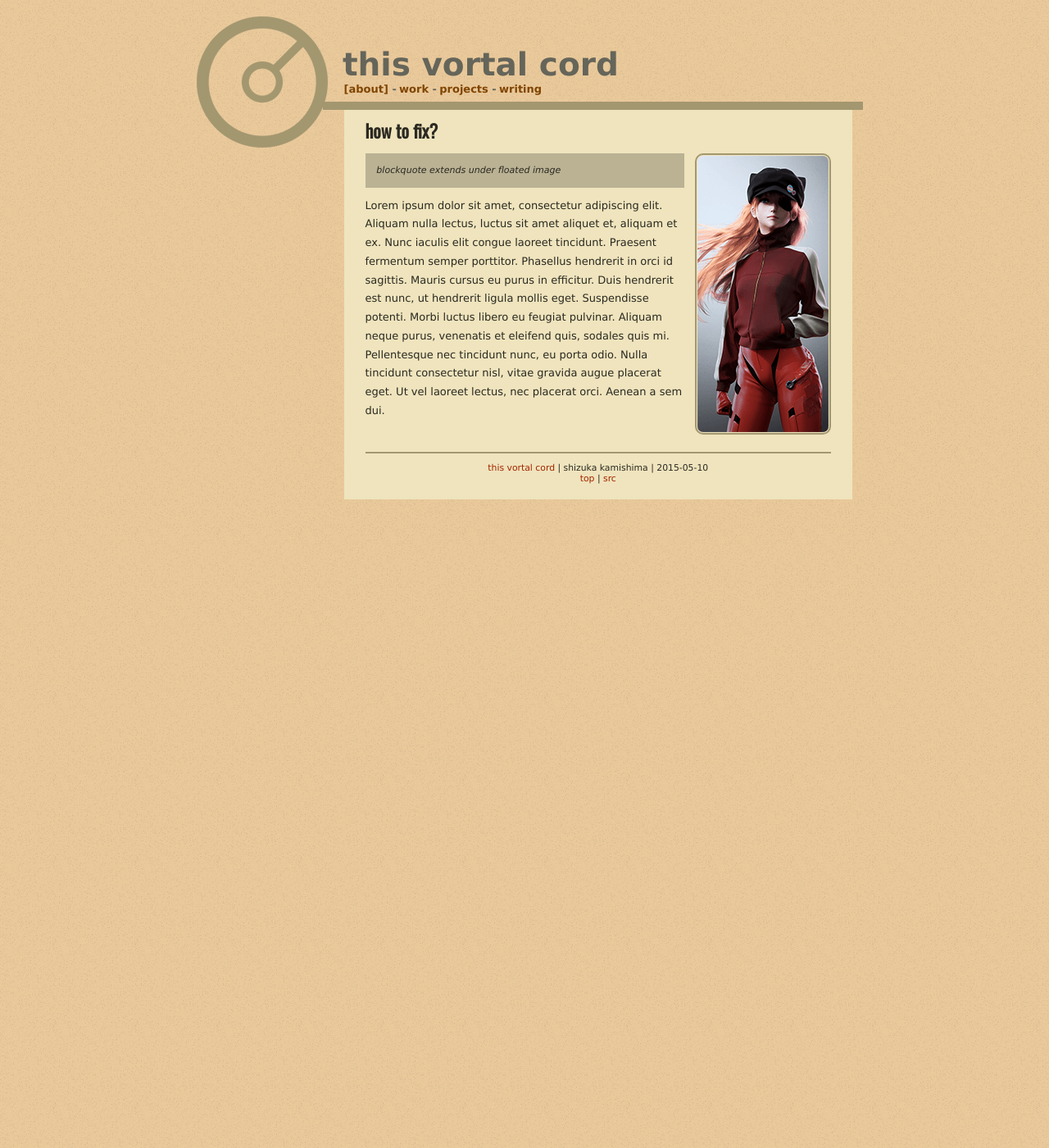
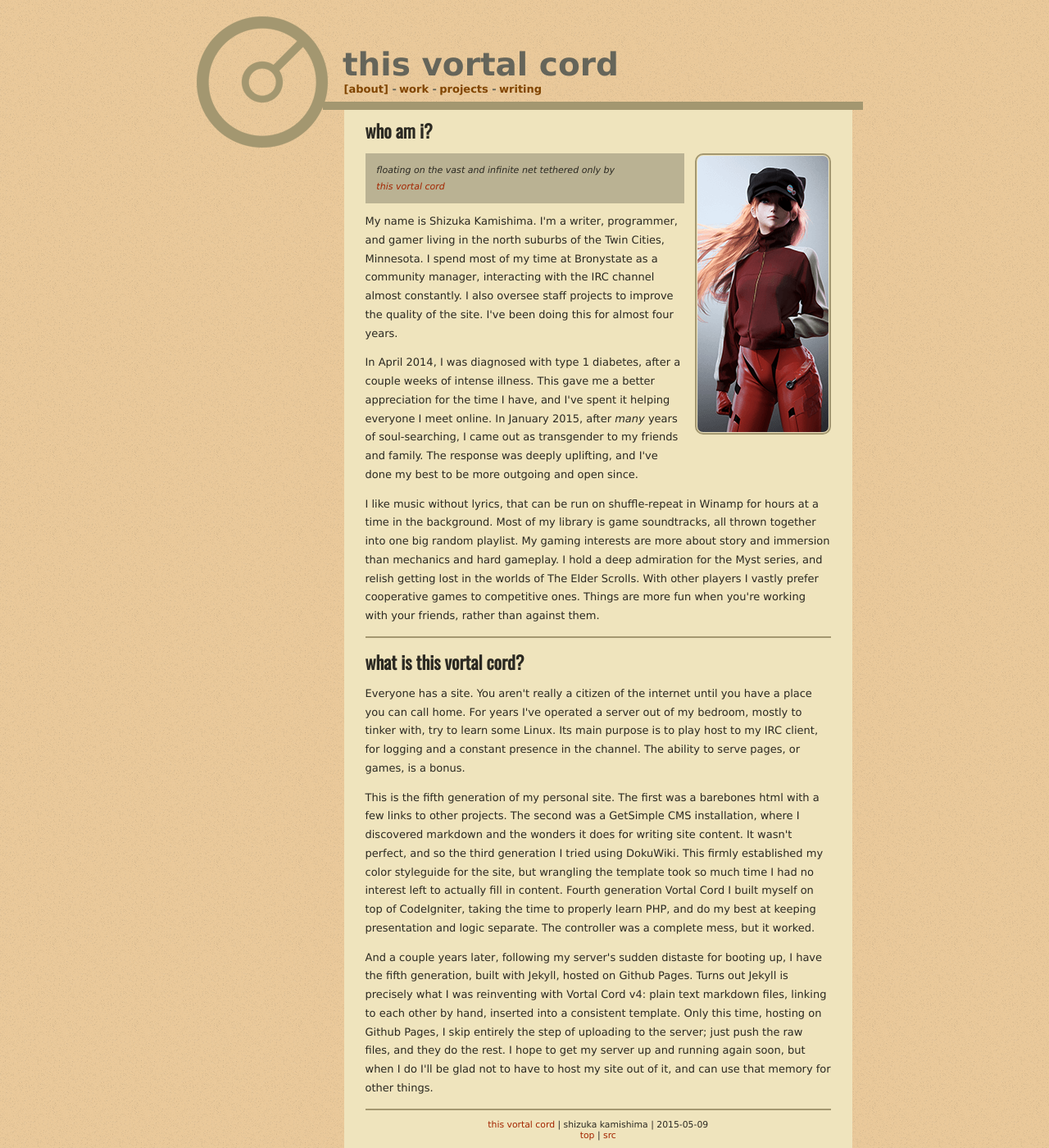
Before and after one commit to shizuka/shizuka.github.io, a Jekyll site: the page built from about/index.md, in a window 1280 px wide and 1400 px high. Shown: the whole window at 82% size. Built offline with Jekyll 4.4.1, drawn with Linux system fonts in a browser that asks for light colours; some web fonts are replaced.

Commit message:
content update
/about/
/about/vortspeech

```diff
--- a/about/index.md
+++ b/about/index.md
@@ -1,13 +1,66 @@
 ---
-title: about
+title: about this vortal cord
 layout: index
+date: 2015-05-09
 ---
 
-# how to fix?
+# who am i?
 
 ![Avatar of Asuka Langley I use everywhere](asu_real_tall_w160.png)
 {: .floatright}
 
-> blockquote extends under floated image
+> floating on the vast and infinite net
+> tethered only by [this vortal cord](vortspeech.html)
 
-Lorem ipsum dolor sit amet, consectetur adipiscing elit. Aliquam nulla lectus, luctus sit amet aliquet et, aliquam et ex. Nunc iaculis elit congue laoreet tincidunt. Praesent fermentum semper porttitor. Phasellus hendrerit in orci id sagittis. Mauris cursus eu purus in efficitur. Duis hendrerit est nunc, ut hendrerit ligula mollis eget. Suspendisse potenti. Morbi luctus libero eu feugiat pulvinar. Aliquam neque purus, venenatis et eleifend quis, sodales quis mi. Pellentesque nec tincidunt nunc, eu porta odio. Nulla tincidunt consectetur nisl, vitae gravida augue placerat eget. Ut vel laoreet lectus, nec placerat orci. Aenean a sem dui.
+My name is Shizuka Kamishima. I'm a writer, programmer, and gamer living in
+the north suburbs of the Twin Cities, Minnesota. I spend most of my time
+at Bronystate as a community manager, interacting with the IRC channel
+almost constantly. I also oversee staff projects to improve the quality of
+the site. I've been doing this for almost four years.
+
+In April 2014, I was diagnosed with type 1 diabetes, after a couple weeks
+of intense illness. This gave me a better appreciation for the time I have,
+and I've spent it helping everyone I meet online. In January 2015, after
+*many* years of soul-searching, I came out as transgender to my friends and
+family. The response was deeply uplifting, and I've done my best to be
+more outgoing and open since.
+
+I like music without lyrics, that can be run on shuffle-repeat in Winamp
+for hours at a time in the background. Most of my library is game
+soundtracks, all thrown together into one big random playlist. My gaming
+interests are more about story and immersion than mechanics and hard
+gameplay. I hold a deep admiration for the Myst series, and relish getting
+lost in the worlds of The Elder Scrolls. With other players I vastly prefer
+cooperative games to competitive ones. Things are more fun when you're
+working with your friends, rather than against them.
+
+-----
+
+# what is this vortal cord?
+
+Everyone has a site. You aren't really a citizen of the internet until you
+have a place you can call home. For years I've operated a server out of my
+bedroom, mostly to tinker with, try to learn some Linux. Its main purpose
+is to play host to my IRC client, for logging and a constant presence in
+the channel. The ability to serve pages, or games, is a bonus.
+
+This is the fifth generation of my personal site. The first was a barebones
+html with a few links to other projects. The second was a GetSimple CMS
+installation, where I discovered markdown and the wonders it does for
+writing site content. It wasn't perfect, and so the third generation I
+tried using DokuWiki. This firmly established my color styleguide for the
+site, but wrangling the template took so much time I had no interest left
+to actually fill in content. Fourth generation Vortal Cord I built myself
+on top of CodeIgniter, taking the time to properly learn PHP, and do my
+best at keeping presentation and logic separate. The controller was a
+complete mess, but it worked.
+
+And a couple years later, following my server's sudden distaste for booting
+up, I have the fifth generation, built with Jekyll, hosted on Github
+Pages. Turns out Jekyll is precisely what I was reinventing with Vortal
+Cord v4: plain text markdown files, linking to each other by hand, inserted
+into a consistent template. Only this time, hosting on Github Pages, I
+skip entirely the step of uploading to the server; just push the raw files,
+and they do the rest. I hope to get my server up and running again soon,
+but when I do I'll be glad not to have to host my site out of it, and can
+use that memory for other things.
```
Also changed, not shown: about/vortspeech.md (added, +45 -0 lines).
